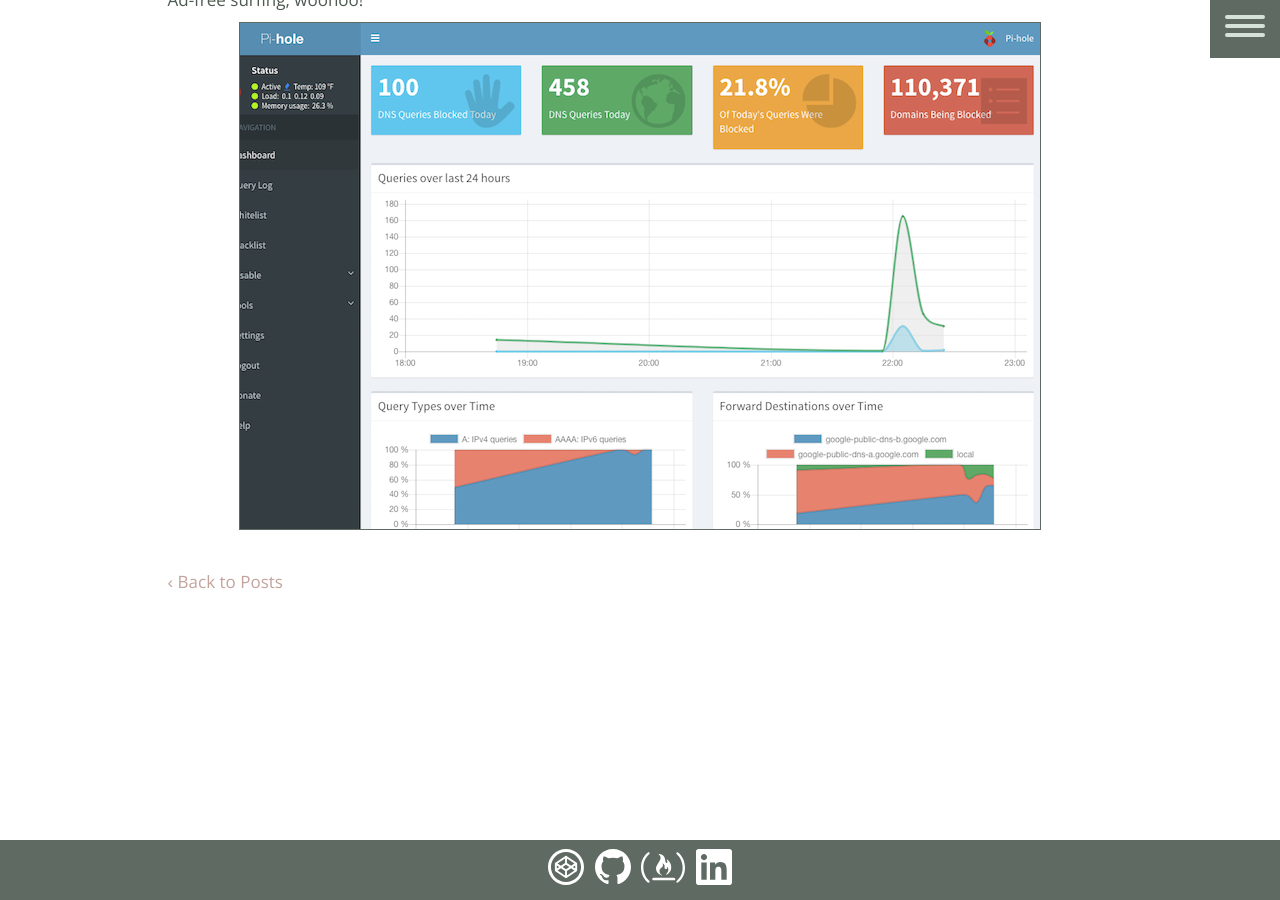
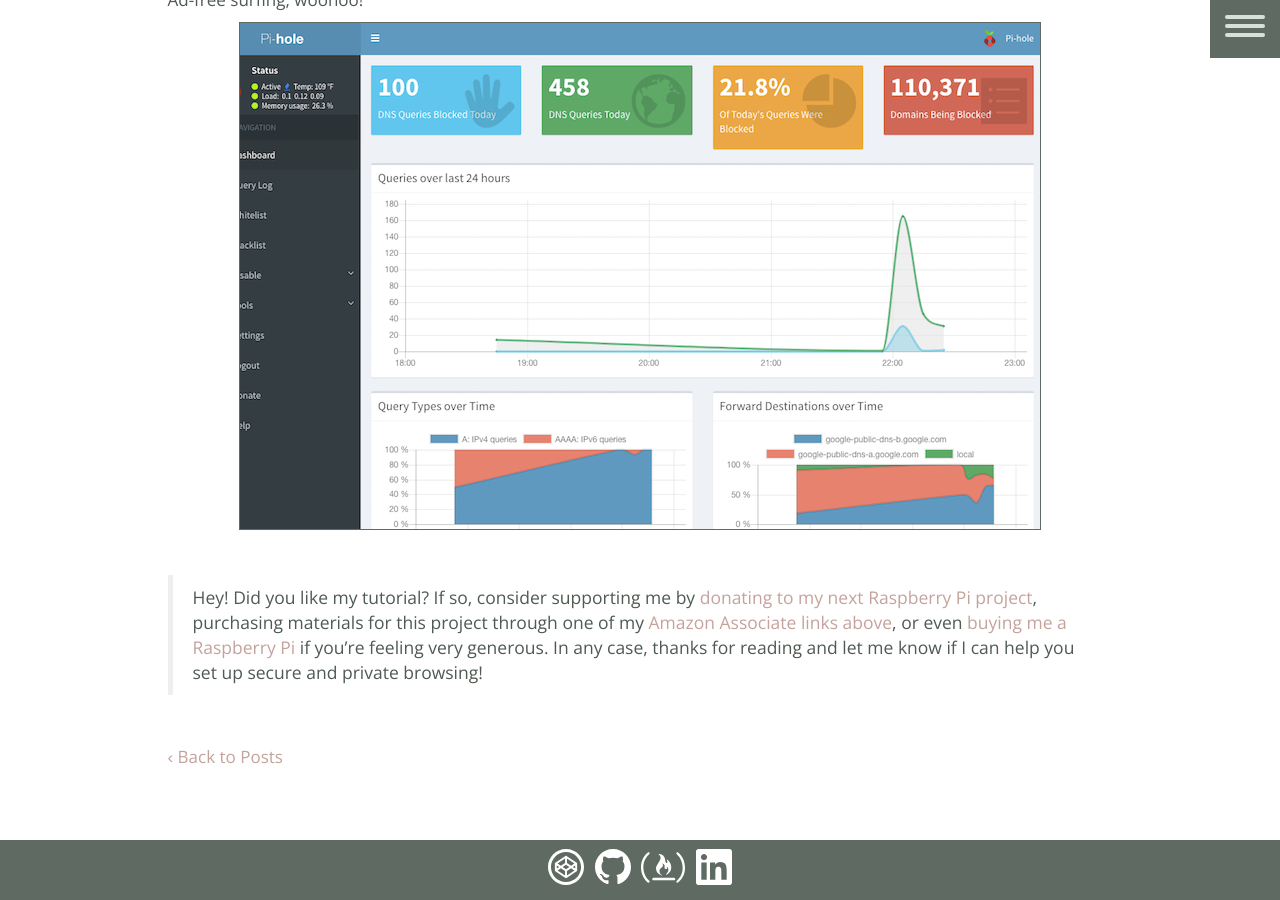
Before and after one commit to jttyeung/jttyeung.github.io, a Jekyll site: the page built from _posts/2017-06-01-raspberry-pi-vpn-setup.md, in a window 1280 px wide and 900 px high, scrolled down 5171 px. Built offline with Jekyll 4.4.1, drawn with Linux system fonts in a browser that asks for light colours; nearby versions of some CDN libraries; comment, search, counter and statistics services are not loaded.

Commit message:
added links

```diff
--- a/_posts/2017-06-01-raspberry-pi-vpn-setup.md
+++ b/_posts/2017-06-01-raspberry-pi-vpn-setup.md
@@ -23,7 +23,7 @@
 Browsing on open WiFi, such as Starbucks, your hotel, or any other place, means that anyone with enough know-how can see the  data you're transmitting or perform a [man-in-the-middle attack][mitm]. Setting up a VPN server means that your data is now encrypted and can only be read through your home ISP provider. It also allows you to access your home network and files while you're away from home, if you wish. You could purchase a monthly subscription service from a VPN provider, but you risk not knowing if you can really trust that provider, that they set up their VPN correctly/securely, and that they are not collecting information on you. Additionally, a Raspberry Pi set will only cost about $50 total - a one time cost rather than a monthly subscription - and will provide you with a great deal more protection and privacy.
 
 
-<br>
+<br><a name="amazonassociates"></a>
 #### What you need:
 - [Raspberry Pi][pi]
 - [8GB or larger SD card][sdcard]
@@ -178,6 +178,10 @@
 <img src="{{url}}/images/pivpn-pihole/pihole-stats.png" class="img-responsive center-block" />
 
 
+<br>
+> Hey! Did you like my tutorial? If so, consider supporting me by [donating to my next Raspberry Pi project][donate], purchasing materials for this project through one of my [Amazon Associate links above][amazonassociates], or even [buying me a Raspberry Pi][wish list] if you're feeling very generous. In any case, thanks for reading and let me know if I can help you set up secure and private browsing!
+
+
 
 
 [wifi safety]: https://www.youtube.com/watch?v=XcghUy-8VRA
```
Also changed, not shown: other parts of _posts/2017-06-01-raspberry-pi-vpn-setup.md (+3 -0 lines).
